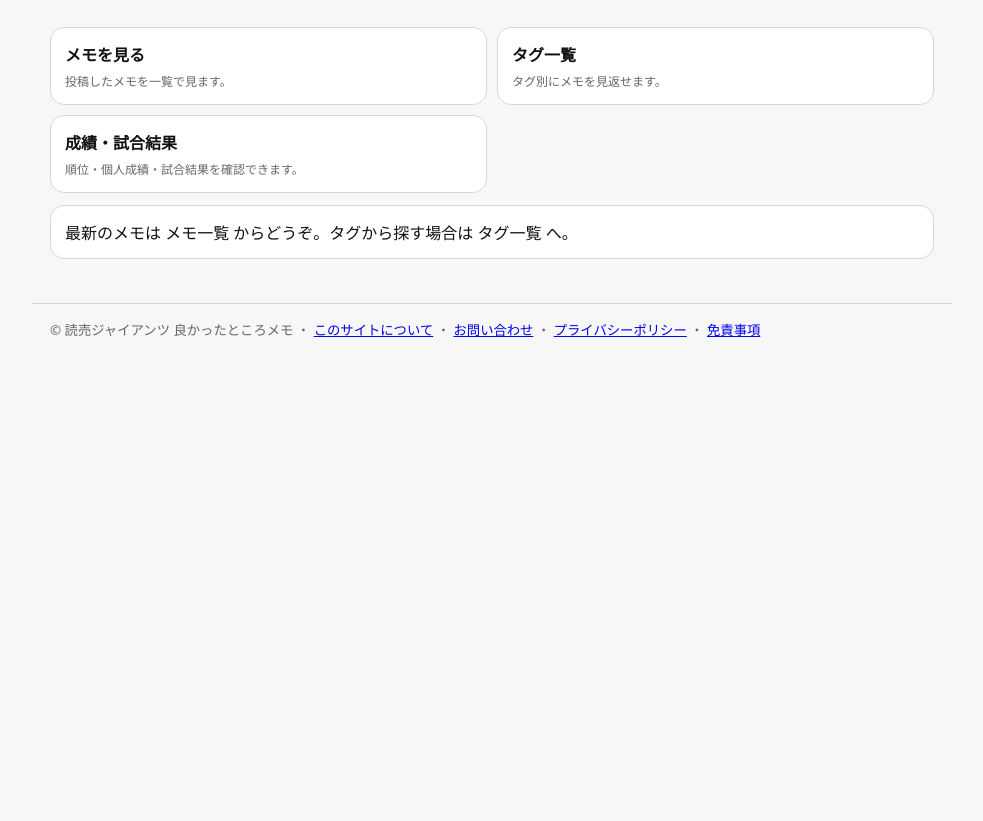
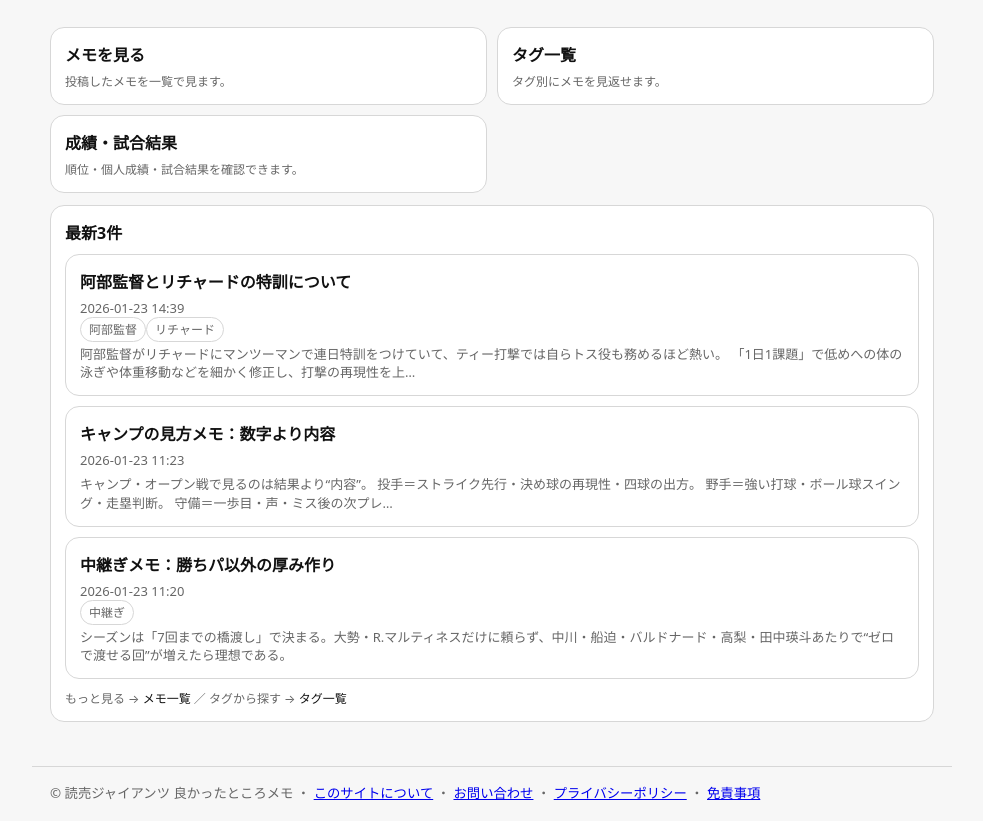
Before and after one commit to hitoshihirai07-hash/giants-notes, a website: page public/index.html in a window 1280 px wide. Shown: the part 104-925 px from the top of the page, without its empty margins (148-1131 px from the left). Before the commit the page ends 800 px from the top, so only its background shows below. Drawn offline with Linux system fonts and the light colour scheme.

Commit message:
Add files via upload

```diff
--- a/public/index.html
+++ b/public/index.html
@@ -47,12 +47,94 @@
     </div>
 
     <div class="card" style="margin-top:12px;">
-      <p style="margin:0;">最新のメモは <a href="/posts/">メモ一覧</a> からどうぞ。タグから探す場合は <a href="/tags">タグ一覧</a> へ。</p>
+      <h2 class="h2" style="margin:0 0 10px;">最新3件</h2>
+      <div id="latestPosts" class="list" style="margin-top:8px;"></div>
+      <p class="hint" style="margin:10px 0 0;">もっと見る → <a href="/posts/">メモ一覧</a> ／ タグから探す → <a href="/tags">タグ一覧</a></p>
     </div>
   </main>
 
     <footer class="wrap foot">
     <small>© 読売ジャイアンツ 良かったところメモ ・ <a href="/about">このサイトについて</a> ・ <a href="/contact">お問い合わせ</a> ・ <a href="/policy">プライバシーポリシー</a> ・ <a href="/disclaimer">免責事項</a></small>
   </footer>
+
+<script>
+(() => {
+  const container = document.getElementById('latestPosts');
+  if (!container) return;
+
+  const trim = (s, n) => {
+    const str = String(s || '');
+    return str.length > n ? (str.slice(0, n) + '…') : str;
+  };
+
+  const render = (posts) => {
+    container.innerHTML = '';
+    const top = Array.isArray(posts) ? posts.slice(0, 3) : [];
+
+    if (!top.length) {
+      const empty = document.createElement('div');
+      empty.className = 'meta';
+      empty.textContent = 'まだメモがありません。';
+      container.appendChild(empty);
+      return;
+    }
+
+    top.forEach(p => {
+      const card = document.createElement('div');
+      card.className = 'card';
+
+      const a = document.createElement('a');
+      a.href = '/posts/' + (p.slug || '');
+      const strong = document.createElement('strong');
+      strong.textContent = p.title || '';
+      a.appendChild(strong);
+      card.appendChild(a);
+
+      if (p.datetime) {
+        const dt = document.createElement('div');
+        dt.className = 'meta';
+        dt.innerHTML = '<span></span>';
+        dt.querySelector('span').textContent = p.datetime;
+        card.appendChild(dt);
+      }
+
+      if (Array.isArray(p.tags) && p.tags.length) {
+        const tags = document.createElement('div');
+        tags.className = 'tags';
+        p.tags.slice(0, 4).forEach(t => {
+          const s = document.createElement('span');
+          s.className = 'tag';
+          s.textContent = t;
+          tags.appendChild(s);
+        });
+        card.appendChild(tags);
+      }
+
+      if (p.excerpt) {
+        const ex = document.createElement('div');
+        ex.className = 'meta';
+        ex.style.marginTop = '6px';
+        ex.style.lineHeight = '1.4';
+        ex.textContent = trim(p.excerpt, 90);
+        card.appendChild(ex);
+      }
+
+      container.appendChild(card);
+    });
+  };
+
+  fetch('/posts/posts.json', { cache: 'no-store' })
+    .then(r => r.ok ? r.json() : Promise.reject(new Error('fetch failed')))
+    .then(render)
+    .catch(() => {
+      container.innerHTML = '';
+      const err = document.createElement('div');
+      err.className = 'meta';
+      err.textContent = '最新メモの読み込みに失敗しました。';
+      container.appendChild(err);
+    });
+})();
+</script>
+
 </body>
 </html>
```
